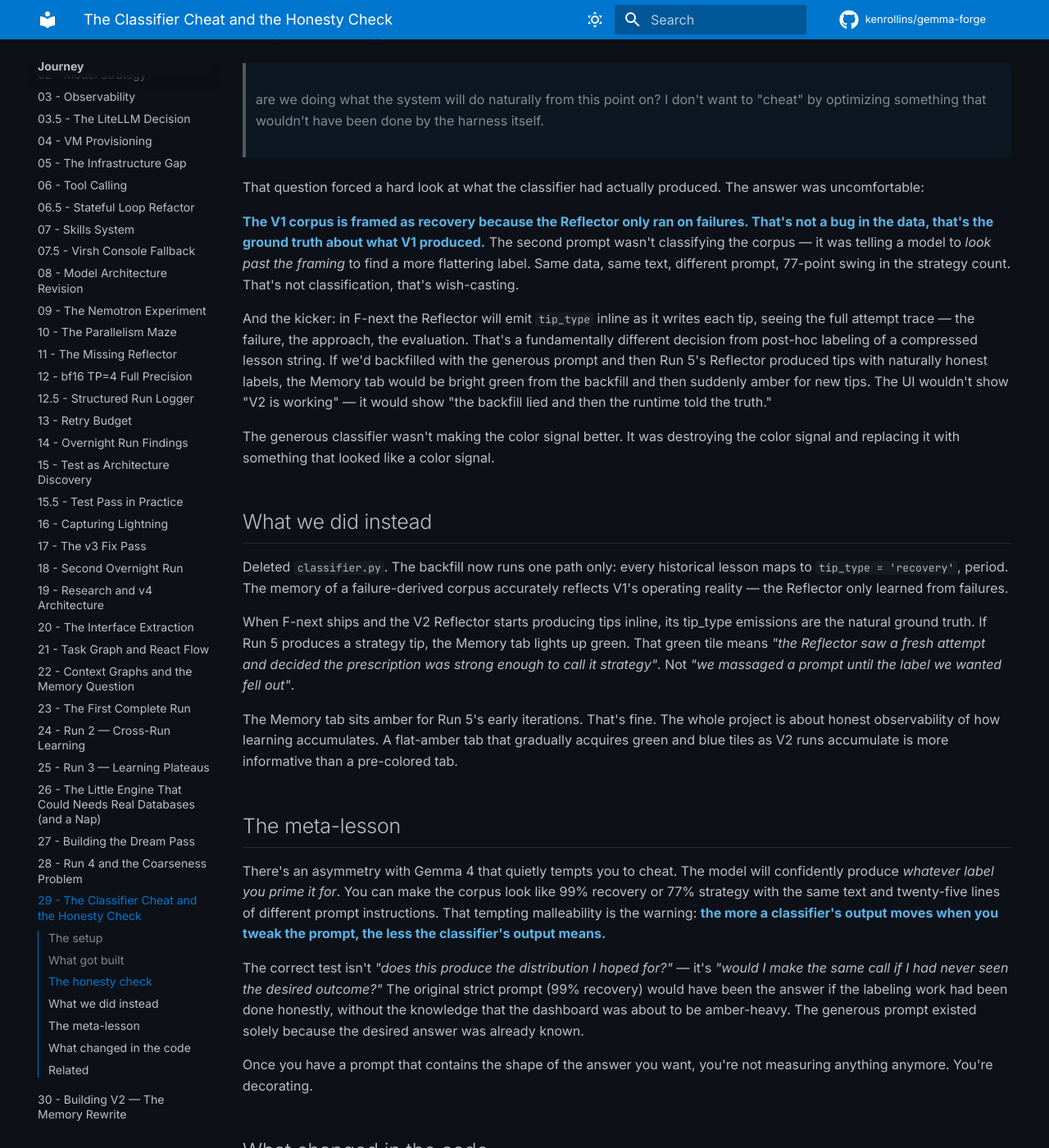
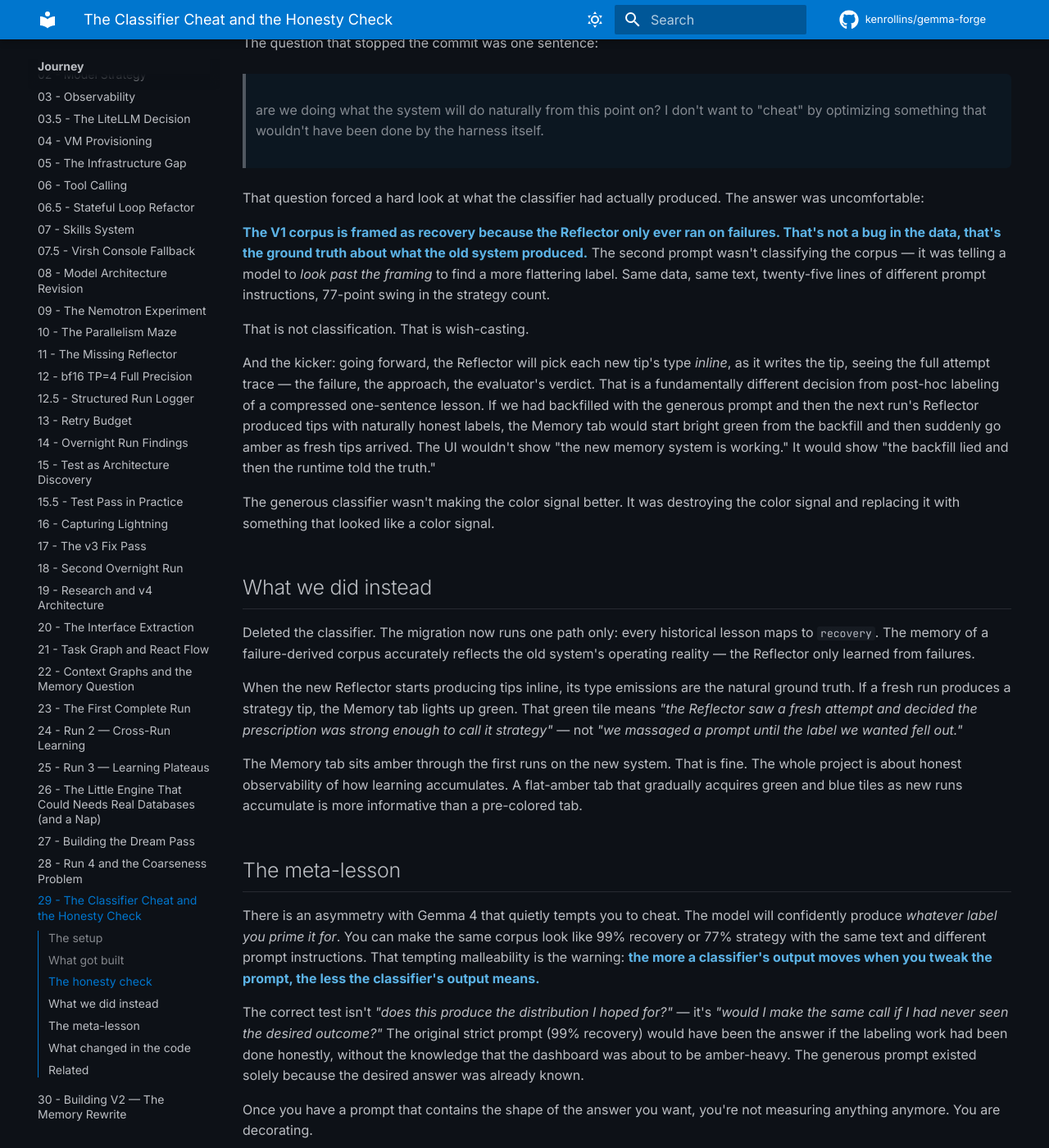
Before and after one commit to kenrollins/gemma-forge, an MkDocs documentation site: the page built from docs/journal/journey/29-the-classifier-cheat-and-the-honesty-check.md, in a window 1280 px wide and 1400 px high, scrolled down 1185 px. Shown: the whole window at 82% size. Built offline with MkDocs 1.6.1 and Material for MkDocs 9.7.7, drawn with Linux system fonts in a browser that asks for light colours; comment, search, counter and statistics services are not loaded; some of the changed text lies outside the part shown.

Commit message:
docs(journal): entry 29 — strip project-internal jargon
Fresh read showed the story was good but buried under internal
phase-lettering ("Phase F", "F-next", "F3") and version labels
("V1 Reflector", "V2 memory architecture", "V2 runs") that require
context the reader of a single entry does not have.

Replaced every jargon reference with plain English that carries the
same information:
  - "Phase F / F3 / F-next" → "the memory-system rewrite", "the
    migration", "going forward"
  - "V1 Reflector" → "the Reflector analyzing failures" / "the old
    system"
  - "V2 Reflector" → "the new Reflector" / "going forward, the
    Reflector..."
  - "V2 memory architecture's tip-generation layer" → "the
    cross-run memory system was getting a rewrite"
  - "stig.tips table" → "the new format" / never named
  - "V1 corpus" → kept once (where V1 is already explained by the
    narrator as "the old system") — the rest all became plain
    references

Tag list simplified too — dropped `V2-memory` and `phase-F` since
those were the jargon the entry no longer uses.

Story unchanged: same narrative beats, same money quote, same
meta-lesson. Just readable cold by someone who has not read the
V2 architecture plan.

Co-Authored-By: Claude Opus 4.7 (1M context) <noreply@anthropic.com>

```diff
--- a/docs/journal/journey/29-the-classifier-cheat-and-the-honesty-check.md
+++ b/docs/journal/journey/29-the-classifier-cheat-and-the-honesty-check.md
@@ -3,30 +3,32 @@ id: journey-29-the-classifier-cheat-and-the-honesty-check
 type: journey
 title: "The Classifier Cheat and the Honesty Check"
 date: 2026-04-17
-tags: [V2-memory, phase-F, tip-classification, methodology, failure-mode]
+tags: [memory, methodology, failure-mode]
 related:
   - journey/28-run-4-and-the-coarseness-problem
   - adr/0016-graphiti-neo4j-postgres-memory-stack
-one_line: "We almost shipped a prompt-tuned classifier into the V2 backfill so the Memory tab wouldn't lean amber. The question that stopped the commit — 'are we doing what the system will do naturally from this point on?' — had an answer that was uncomfortable but simple: no. This entry documents the near-miss, because the way we avoid cheating on our own experiments matters more than the specific choice."
+one_line: "We almost shipped an LLM that retroactively re-labeled every historical lesson with a prompt tuned to produce the dashboard colors we wanted. The question that stopped the commit — 'are we doing what the system will do naturally from this point on?' — had an answer that was uncomfortable but simple: no. This entry documents the near-miss, because the way we avoid cheating on our own experiments matters more than the specific choice."
 ---
 
 # The Classifier Cheat and the Honesty Check
 
 ## The setup
 
-Phase F is the V2 memory architecture's tip-generation layer. Before the F-next Reflector change that would start producing tips naturally, F3 backfills the existing 2,353 V1 lessons into the new `stig.tips` table so V2 retrieval has a starting corpus. The schema has a `tip_type` column — `strategy | recovery | optimization | warning` — and a new Memory tab in the dashboard color-codes tiles by that field.
+The cross-run memory system was getting a rewrite. One change: every new piece of remembered knowledge would carry a type label — `strategy`, `recovery`, `optimization`, or `warning` — and the Memory tab in the dashboard would color-code each tile by that type. Going forward, the Reflector would pick the type as it wrote each new lesson, seeing the full attempt trace (what was tried, whether it worked, what the evaluator said).
 
-The original V2 plan defaulted every migrated lesson to `'recovery'`. That got flagged before coding started:
+The old cross-run memory had no such label. It just had 2,353 lessons from prior runs, all free-text, all written by the Reflector analyzing failures. Migrating those 2,353 into the new format meant answering: what type should each of them get?
 
-> Rather than defaulting every migrated lesson to 'recovery'... ask the classifier to pick one of the four on the same call. Defaulting everything to recovery makes the post-migration Memory tab lean entirely amber even though the corpus includes real strategies — the UI's color signal becomes useless until fresh V2 runs accumulate.
+The direction was: don't default everything to `recovery`. That would make the Memory tab look flat and amber on day one. Some of those old lessons *are* strategies — lessons that actually tell the Worker what to do, not just what went wrong. Ask an LLM classifier to read each one and pick the right type.
 
-Reasonable. We wired a classifier.
+Reasonable. We wired it up.
 
 ## What got built
 
-`gemma_forge/memory/classifier.py` — a separate LLM pass over lesson text that asked Gemma 4 to pick one of the four labels. First prompt was strict: classify by the opening framing of the text. Result: **2,349 recovery / 4 warning** out of 2,353 — because the V1 Reflector only fires on failure, so every lesson opens with *"Attempt N failed because..."*. That would have put the Memory tab 99% amber.
+A small LLM pass read each historical lesson and picked one of the four labels. First prompt asked the model to classify by the *framing* of the text. Result: **2,349 recovery / 4 warning** out of 2,353.
 
-So the prompt got rewritten. Now: *"Focus on the PRESCRIPTIVE CONTENT — what the lesson tells the next attempt to DO — not on whether the lesson's opening sentence mentions a failure."* The new prompt even included an example: *"Attempt 2 failed... must run `augenrules --load` and verify with auditctl -l — Prescription: run augenrules + verify. STRATEGY, not recovery."*
+Why so lopsided? Because every historical lesson was written by the Reflector analyzing a failure. The text literally starts with "Attempt N failed because..." So by framing, every lesson is a recovery. That would have put the Memory tab 99% amber on day one — which is what the original direction was specifically trying to avoid.
+
+So the prompt got rewritten. The new version said: *"Focus on the PRESCRIPTIVE CONTENT — what the lesson tells the next attempt to DO — not on whether the lesson's opening sentence mentions a failure."* It even included a worked example: *"Attempt 2 failed... must run `augenrules --load` and verify with auditctl -l — Prescription: run augenrules + verify. STRATEGY, not recovery."*
 
 Result: **1,806 strategy / 506 recovery / 41 warning / 0 optimization**. 77% of historical lessons re-labeled as strategy.
 
@@ -40,36 +42,38 @@ The question that stopped the commit was one sentence:
 
 That question forced a hard look at what the classifier had actually produced. The answer was uncomfortable:
 
-**The V1 corpus is framed as recovery because the Reflector only ran on failures. That's not a bug in the data, that's the ground truth about what V1 produced.** The second prompt wasn't classifying the corpus — it was telling a model to *look past the framing* to find a more flattering label. Same data, same text, different prompt, 77-point swing in the strategy count. That's not classification, that's wish-casting.
+**The V1 corpus is framed as recovery because the Reflector only ever ran on failures. That's not a bug in the data, that's the ground truth about what the old system produced.** The second prompt wasn't classifying the corpus — it was telling a model to *look past the framing* to find a more flattering label. Same data, same text, twenty-five lines of different prompt instructions, 77-point swing in the strategy count.
 
-And the kicker: in F-next the Reflector will emit `tip_type` inline as it writes each tip, seeing the full attempt trace — the failure, the approach, the evaluation. That's a fundamentally different decision from post-hoc labeling of a compressed lesson string. If we'd backfilled with the generous prompt and then Run 5's Reflector produced tips with naturally honest labels, the Memory tab would be bright green from the backfill and then suddenly amber for new tips. The UI wouldn't show "V2 is working" — it would show "the backfill lied and then the runtime told the truth."
+That is not classification. That is wish-casting.
+
+And the kicker: going forward, the Reflector will pick each new tip's type *inline*, as it writes the tip, seeing the full attempt trace — the failure, the approach, the evaluator's verdict. That is a fundamentally different decision from post-hoc labeling of a compressed one-sentence lesson. If we had backfilled with the generous prompt and then the next run's Reflector produced tips with naturally honest labels, the Memory tab would start bright green from the backfill and then suddenly go amber as fresh tips arrived. The UI wouldn't show "the new memory system is working." It would show "the backfill lied and then the runtime told the truth."
 
 The generous classifier wasn't making the color signal better. It was destroying the color signal and replacing it with something that looked like a color signal.
 
 ## What we did instead
 
-Deleted `classifier.py`. The backfill now runs one path only: every historical lesson maps to `tip_type = 'recovery'`, period. The memory of a failure-derived corpus accurately reflects V1's operating reality — the Reflector only learned from failures.
+Deleted the classifier. The migration now runs one path only: every historical lesson maps to `recovery`. The memory of a failure-derived corpus accurately reflects the old system's operating reality — the Reflector only learned from failures.
 
-When F-next ships and the V2 Reflector starts producing tips inline, its tip_type emissions are the natural ground truth. If Run 5 produces a strategy tip, the Memory tab lights up green. That green tile means *"the Reflector saw a fresh attempt and decided the prescription was strong enough to call it strategy"*. Not *"we massaged a prompt until the label we wanted fell out"*.
+When the new Reflector starts producing tips inline, its type emissions are the natural ground truth. If a fresh run produces a strategy tip, the Memory tab lights up green. That green tile means *"the Reflector saw a fresh attempt and decided the prescription was strong enough to call it strategy"* — not *"we massaged a prompt until the label we wanted fell out."*
 
-The Memory tab sits amber for Run 5's early iterations. That's fine. The whole project is about honest observability of how learning accumulates. A flat-amber tab that gradually acquires green and blue tiles as V2 runs accumulate is more informative than a pre-colored tab.
+The Memory tab sits amber through the first runs on the new system. That is fine. The whole project is about honest observability of how learning accumulates. A flat-amber tab that gradually acquires green and blue tiles as new runs accumulate is more informative than a pre-colored tab.
 
 ## The meta-lesson
 
-There's an asymmetry with Gemma 4 that quietly tempts you to cheat. The model will confidently produce *whatever label you prime it for*. You can make the corpus look like 99% recovery or 77% strategy with the same text and twenty-five lines of different prompt instructions. That tempting malleability is the warning: **the more a classifier's output moves when you tweak the prompt, the less the classifier's output means.**
+There is an asymmetry with Gemma 4 that quietly tempts you to cheat. The model will confidently produce *whatever label you prime it for*. You can make the same corpus look like 99% recovery or 77% strategy with the same text and different prompt instructions. That tempting malleability is the warning: **the more a classifier's output moves when you tweak the prompt, the less the classifier's output means.**
 
 The correct test isn't *"does this produce the distribution I hoped for?"* — it's *"would I make the same call if I had never seen the desired outcome?"* The original strict prompt (99% recovery) would have been the answer if the labeling work had been done honestly, without the knowledge that the dashboard was about to be amber-heavy. The generous prompt existed solely because the desired answer was already known.
 
-Once you have a prompt that contains the shape of the answer you want, you're not measuring anything anymore. You're decorating.
+Once you have a prompt that contains the shape of the answer you want, you're not measuring anything anymore. You are decorating.
 
 ## What changed in the code
 
-- `gemma_forge/memory/classifier.py` — **deleted**. No separate classifier exists anywhere in the system.
-- `tools/backfill_tips_from_lessons.py` — simplified: all 2,353 migrated tips map to `tip_type = 'recovery'` without any LLM call.
-- `gemma_forge/memory/tip_writer.py` — unchanged. Still accepts any of the four `tip_type` values; the Reflector in F-next will use the other three naturally.
-- Docs updated to reflect that tip_type classification happens inline in the Reflector, never as a post-hoc pass.
+- The classifier module was deleted. No separate classifier lives anywhere in the system.
+- The migration tool was simplified — all 2,353 historical lessons map to `recovery`, with no LLM call.
+- The tip writer was unchanged. It still accepts any of the four type values; the Reflector will pick from the other three naturally as it writes fresh tips.
+- Docs updated to say: type classification happens inline in the Reflector, never as a post-hoc pass.
 
 ## Related
 
-- [`journey/28`](28-run-4-and-the-coarseness-problem.md) — the Run 4 verdict that triggered V2 in the first place.
+- [`journey/28`](28-run-4-and-the-coarseness-problem.md) — the Run 4 verdict that triggered the memory rewrite in the first place.
 - [`adr/0016`](../../adr/0016-graphiti-neo4j-postgres-memory-stack.md) — the memory architecture decision.
```
